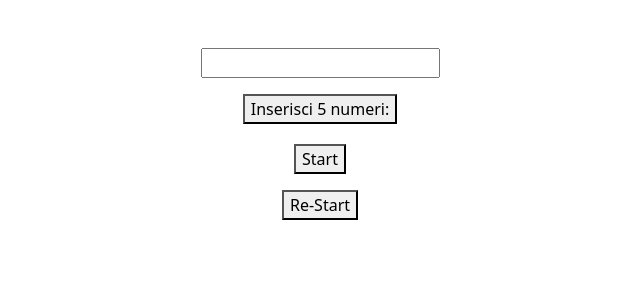
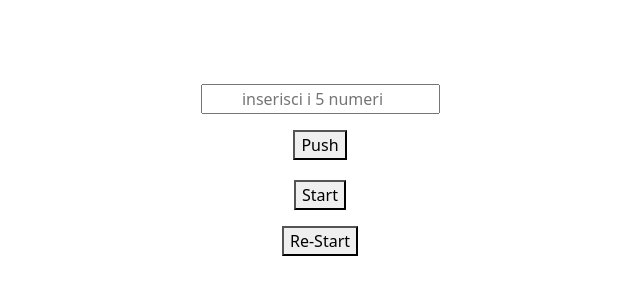
Before and after one commit to Saimon397/js-simon, a plain HTML site: page index.html in a window 1280 px wide. Shown: the whole page, without its empty margins (320-960 px from the left). Drawn offline with nearby package versions, Linux system fonts and the light colour scheme.

Commit message:
mod_style_only_bootstrap

```diff
--- a/index.html
+++ b/index.html
@@ -11,10 +11,10 @@
 </head>
 
 <body>
-    <div class="d-flex justify-content-center text-center" id="num"></div>
+    <div class="bg-black text-white fs-3 d-flex justify-content-center text-center" id="num"></div>
     <div class="d-flex justify-content-center flex-column align-items-center">
-        <input type="number" id="inputnum-user">
-        <button id="push" class="mt-3 mb-1">Inserisci 5 numeri:</button>
+        <input class="text-center" type="number" placeholder="inserisci i 5 numeri" id="inputnum-user">
+        <button id="push" class="mt-3 mb-1">Push</button>
         <div id="outputnum-user"></div>
         <button id="verifyinp-user" class="mt-3">Start</button>
         <div id="result"></div>
```
